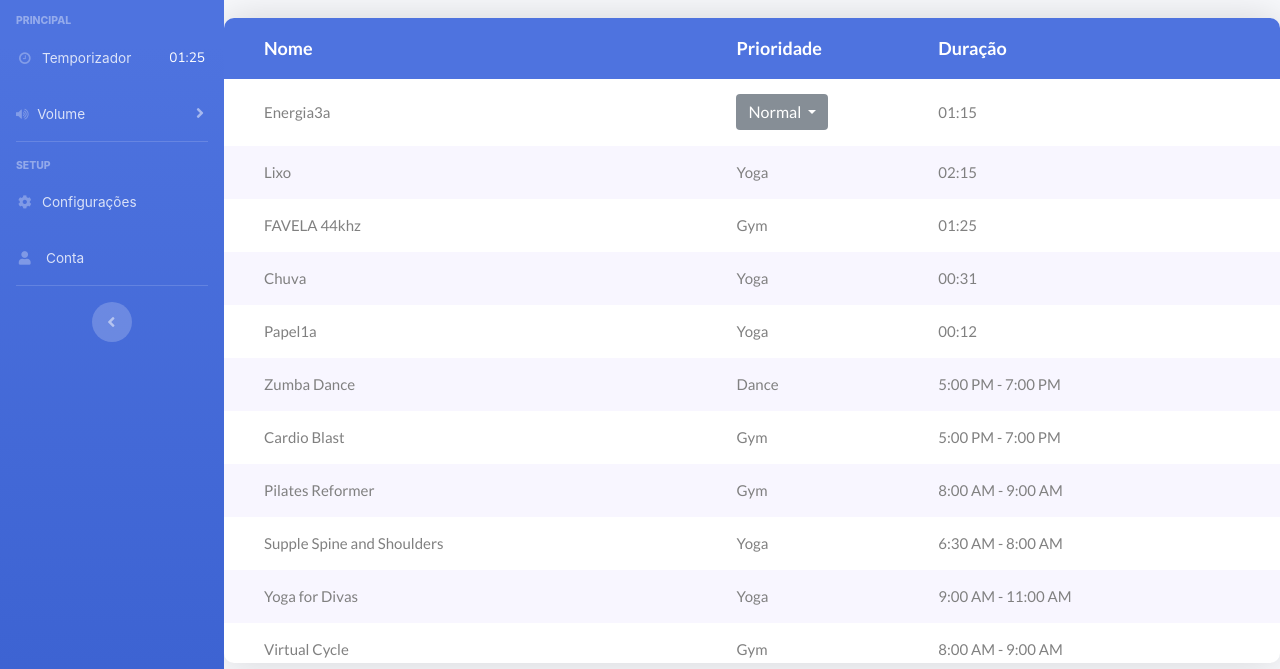
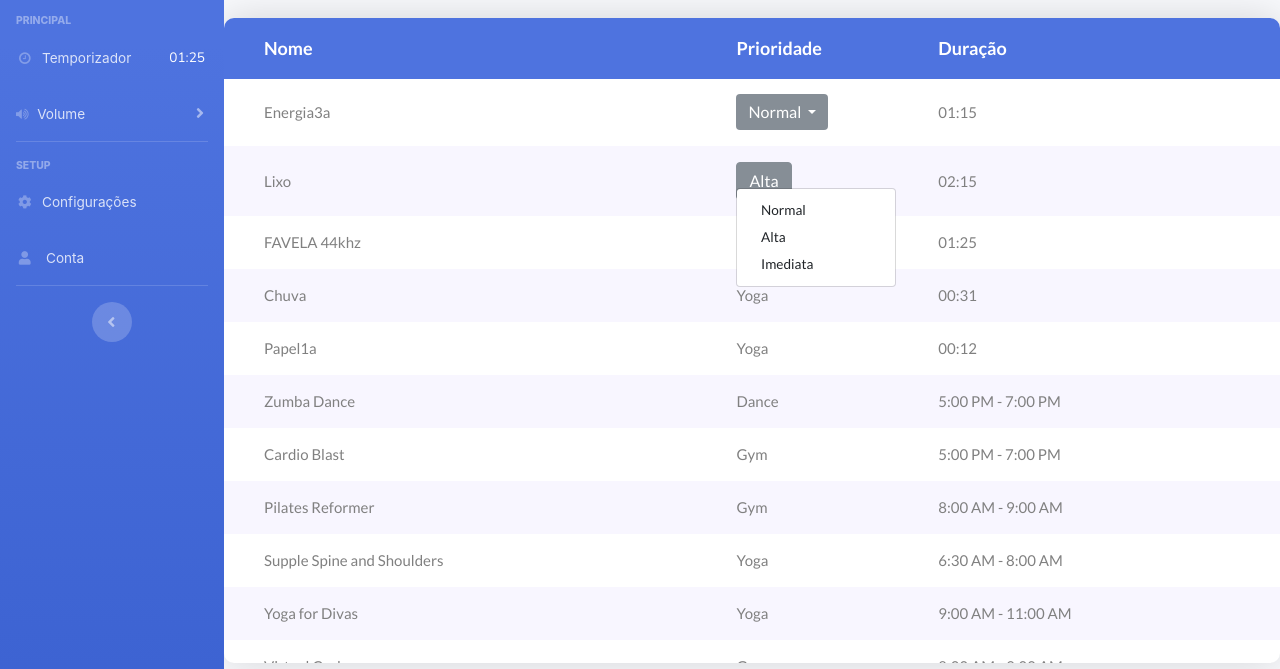
Before and after one commit to gcm10000/gcm10000.github.io, a website with bundled scripts: page default.html in a window 1280 px wide. Shown: the part 131-800 px from the top of the page. Built offline with nearby package versions, Linux system fonts and the light colour scheme.

Commit message:
Update default.html

```diff
--- a/default.html
+++ b/default.html
@@ -459,7 +459,17 @@
 
 								<tr class="row100 body">
 									<td class="cell100 column1">Lixo</td>
-									<td class="cell100 column2">Yoga</td>
+									<td class="cell100 column2">
+										<div class="dropdown show">
+										  <a class="btn btn-secondary" href="#" role="button" id="dropdownMenuLink" data-toggle="dropdown" aria-haspopup="true" aria-expanded="true">Alta</a>
+
+										  <div class="dropdown-menu show" aria-labelledby="dropdownMenuLink" x-placement="bottom-start" style="position: absolute; will-change: transform; top: 0px; left: 0px; transform: translate3d(0px, 24px, 0px);">
+										    <a class="dropdown-item" href="#">Normal</a>
+										    <a class="dropdown-item" href="#">Alta</a>
+										    <a class="dropdown-item" href="#">Imediata</a>
+										  </div>
+										</div>
+									</td>
 									<td class="cell100 column3"><span class="duration">02:15</span></td>
 								</tr>
 
```
